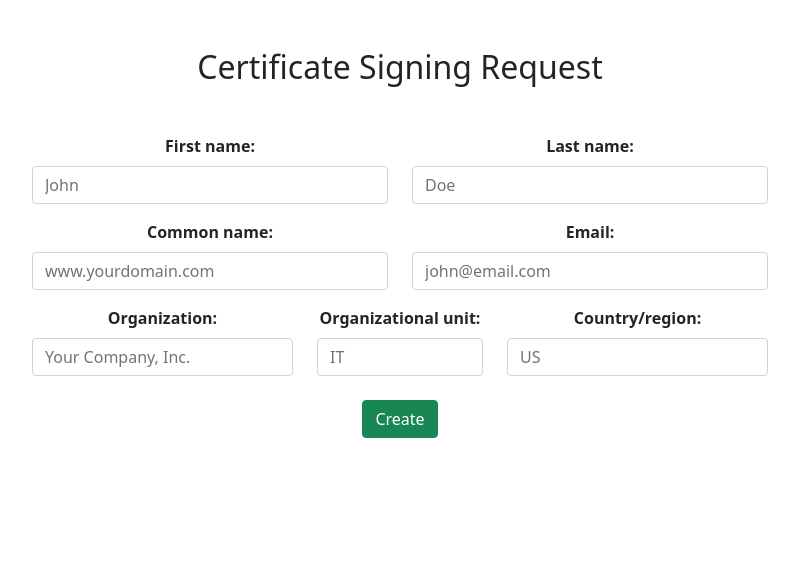
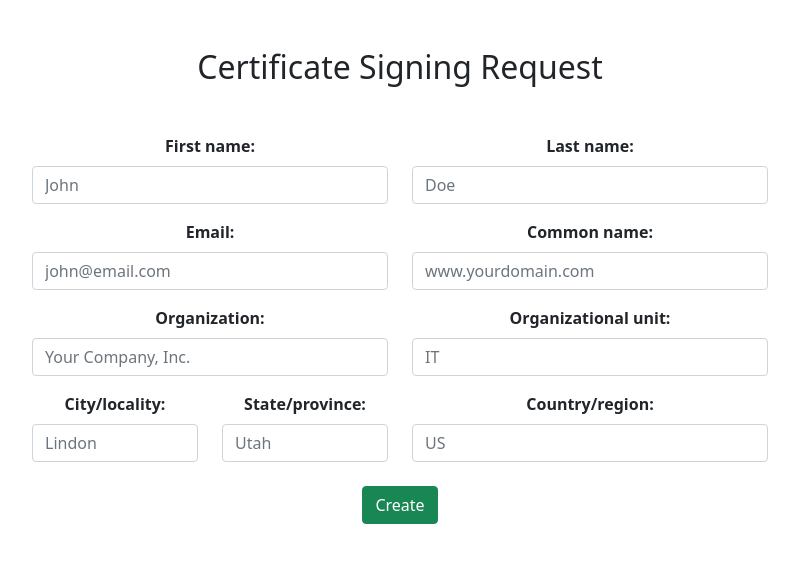
Before and after one commit to albertmakan/home-security-system, a React (Create React App) app in the folder user-frontend/: page / in a window 1280 px wide. Shown: the top 562 px of the page, without its empty margins (240-1039 px from the left). Built offline with nearby package versions, Linux system fonts and the light colour scheme.

Commit message:
added city and state to csr

```diff
--- a/user-frontend/src/components/csr/CreateCSR.js
+++ b/user-frontend/src/components/csr/CreateCSR.js
@@ -35,6 +35,8 @@ const CreateCSR = () => {
       commonName: '',
       organization: '',
       organizationalUnit: '',
+      city: '',
+      state: '',
       country: '',
     },
     validationSchema: validationSchema,
@@ -74,6 +76,17 @@ const CreateCSR = () => {
         </Row>
         <Row className="mb-3">
           <Form.Group as={Col} md="4" className="offset-2">
+            <Form.Label>Email:</Form.Label>
+            <Form.Control
+              id="email"
+              name="email"
+              type="text"
+              placeholder="john@email.com"
+              value={formik.values.email}
+              onChange={formik.handleChange}
+            />
+          </Form.Group>
+          <Form.Group as={Col} md="4">
             <Form.Label>Common name:</Form.Label>
             <Form.Control
               id="common-name"
@@ -87,20 +100,9 @@ const CreateCSR = () => {
               <small className="form-text text-danger">{formik.errors.commonName}</small>
             )}
           </Form.Group>
-          <Form.Group as={Col} md="4">
-            <Form.Label>Email:</Form.Label>
-            <Form.Control
-              id="email"
-              name="email"
-              type="text"
-              placeholder="john@email.com"
-              value={formik.values.email}
-              onChange={formik.handleChange}
-            />
-          </Form.Group>
         </Row>
-        <Row className="mb-4">
-          <Form.Group as={Col} md="3" className="offset-2">
+        <Row className="mb-3">
+          <Form.Group as={Col} md="4" className="offset-2">
             <Form.Label>Organization:</Form.Label>
             <Form.Control
               id="organization"
@@ -114,7 +116,7 @@ const CreateCSR = () => {
               <small className="form-text text-danger">{formik.errors.organization}</small>
             )}
           </Form.Group>
-          <Form.Group as={Col} md="2">
+          <Form.Group as={Col} md="4">
             <Form.Label>Organizational unit:</Form.Label>
             <Form.Control
               id="organizational-unit"
@@ -128,7 +130,31 @@ const CreateCSR = () => {
               <small className="form-text text-danger">{formik.errors.organizationalUnit}</small>
             )}
           </Form.Group>
-          <Form.Group as={Col} md="3">
+        </Row>
+        <Row className="mb-4">
+          <Form.Group as={Col} md="2" className="offset-2">
+            <Form.Label>City/locality:</Form.Label>
+            <Form.Control
+              id="city"
+              name="city"
+              type="text"
+              placeholder="Lindon"
+              value={formik.values.city}
+              onChange={formik.handleChange}
+            />
+          </Form.Group>
+          <Form.Group as={Col} md="2">
+            <Form.Label>State/province:</Form.Label>
+            <Form.Control
+              id="state"
+              name="state"
+              type="text"
+              placeholder="Utah"
+              value={formik.values.state}
+              onChange={formik.handleChange}
+            />
+          </Form.Group>
+          <Form.Group as={Col} md="4">
             <Form.Label>Country/region:</Form.Label>
             <Form.Control
               id="country"
@@ -143,6 +169,7 @@ const CreateCSR = () => {
             )}
           </Form.Group>
         </Row>
+
         <Button variant="success" type="submit">
           Create
         </Button>
```
Also changed, not shown: 2 other files (tests, documents, lock files or other folders).
